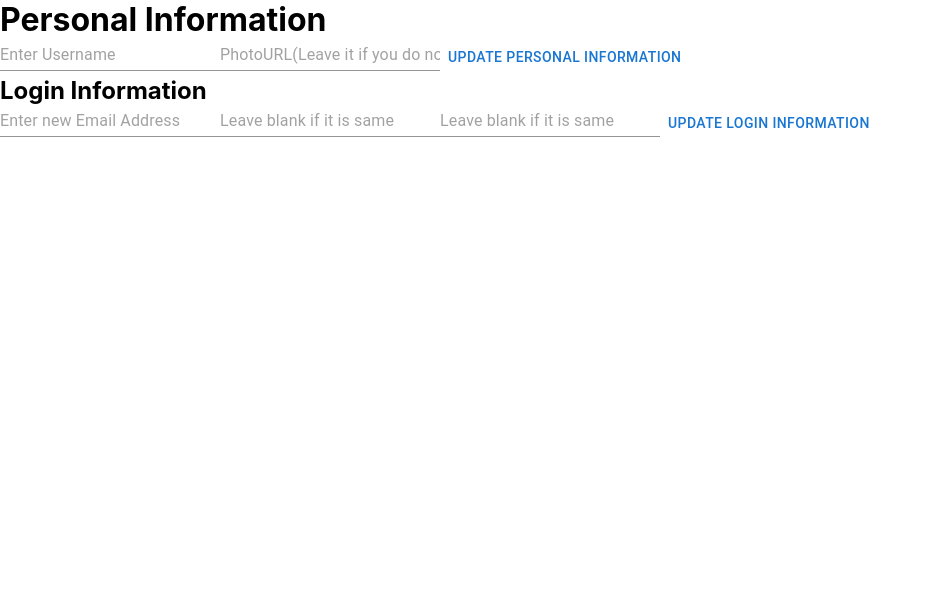
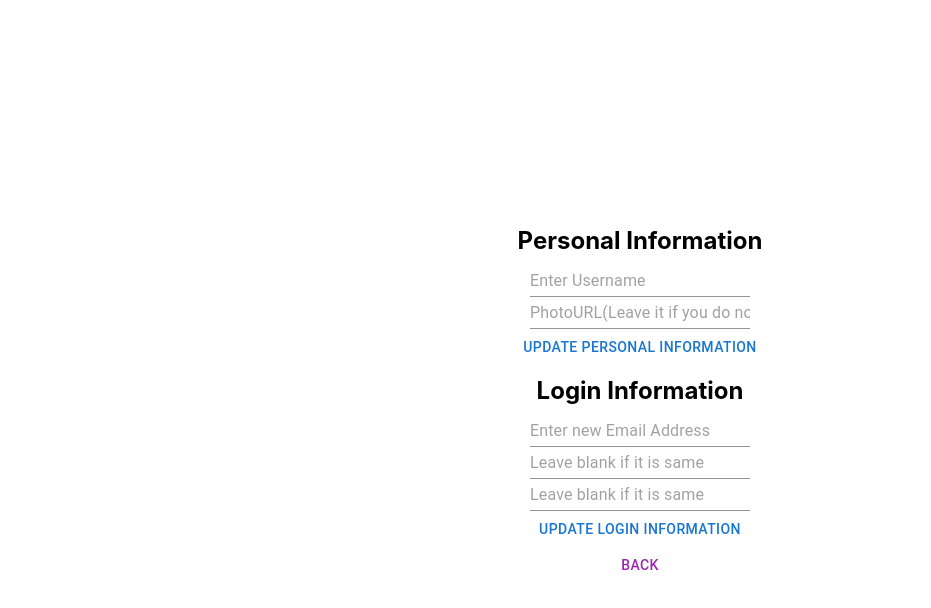
Before and after one commit to SunshinePeace/Socail-Media-Project, a Next.js app: page /Components/UpdateInformation in a window 1280 px wide. Shown: the top 608 px of the page, without its empty margins (0-931 px from the left). Built offline with nearby package versions, Linux system fonts and the light colour scheme; no server answers.

Commit message:
CSS Setting

```diff
--- a/pages/Components/UpdateInformation.tsx
+++ b/pages/Components/UpdateInformation.tsx
@@ -4,6 +4,7 @@ import { addDoc, collection, doc, updateDoc } from 'firebase/firestore'
 import React, { useState } from 'react'
 import { useAuth } from './AuthContexts'
 import database from './firebase'
+import styles from '../../styles/Home.module.css'
 
 
 
@@ -75,23 +76,35 @@ const UpdateInformation: React.FC = function () {
 
 
     return (
-        <div>
-            <div>
-                <h1>Personal Information</h1>
-                <TextField variant="standard" value={username} placeholder="Enter Username" onChange={x => setusername(x.target.value)} />
-                <TextField variant="standard" value={photo} placeholder="PhotoURL(Leave it if you do not hace)" onChange={x => setphoto(x.target.value)} />
-                <Button onClick={update} disabled={loading}> Update Personal Information </Button>
 
-                <h2>Login Information</h2>
-                <TextField variant="standard" value={email} type="email" placeholder="Enter new Email Address" onChange={x => setEmail(x.target.value)} />
-                <TextField variant="standard" value={password} type="password" placeholder="Leave blank if it is same" onChange={x => setPassword(x.target.value)} />
-                <TextField variant="standard" value={confirm} type="password" placeholder="Leave blank if it is same" onChange={x => setConfirm(x.target.value)} />
-                <Button onClick={Edit} disabled={loading}> Update Login Information </Button>
+        <body className={styles.loginbody}>
 
+            <div className={styles.loginpage}>
+
+                <div className={styles.flexbox}>
+                            <h2 className={styles.word}>Personal Information</h2>
+
+                            <TextField className={styles.word} variant="standard" value={username} placeholder="Enter Username" onChange={x => setusername(x.target.value)} />
+                            <TextField className={styles.word} variant="standard" value={photo} placeholder="PhotoURL(Leave it if you do not hace)" onChange={x => setphoto(x.target.value)} />
+                            <Button className={styles.word} onClick={update} disabled={loading}> Update Personal Information </Button>
+
+                            <h2 className={styles.word}>Login Information</h2>
+                            <TextField className={styles.word} variant="standard" value={email} type="email" placeholder="Enter new Email Address" onChange={x => setEmail(x.target.value)} />
+                            <TextField className={styles.word} variant="standard" value={password} type="password" placeholder="Leave blank if it is same" onChange={x => setPassword(x.target.value)} />
+                            <TextField className={styles.word} variant="standard" value={confirm} type="password" placeholder="Leave blank if it is same" onChange={x => setConfirm(x.target.value)} />
+                            <Button className={styles.word} onClick={Edit} disabled={loading}> Update Login Information </Button>
+                            <Button
+                                className={styles.word}
+                                color="secondary"
+                                href="../Components/PersonalSetting"
+                            >
+                                Back
+                            </Button>
+                </div>
 
             </div>
-        </div>
 
+        </body>
 
         )
 }
```
Also changed, not shown: pages/Components/ForgetPassword.tsx (+21 -7 lines).
